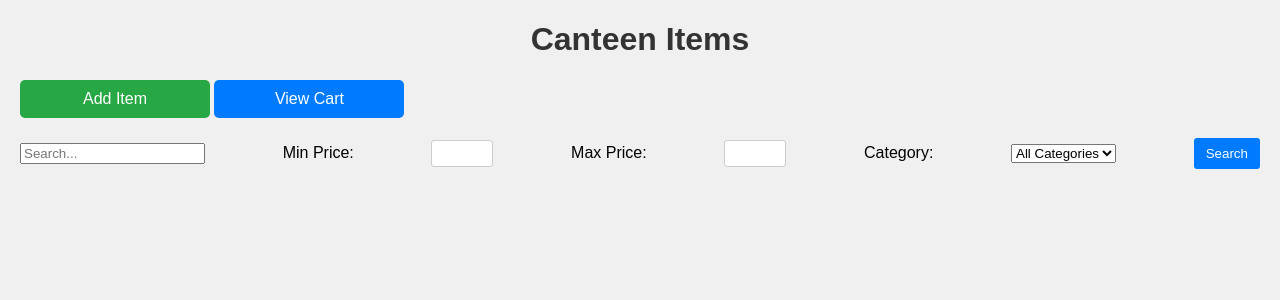
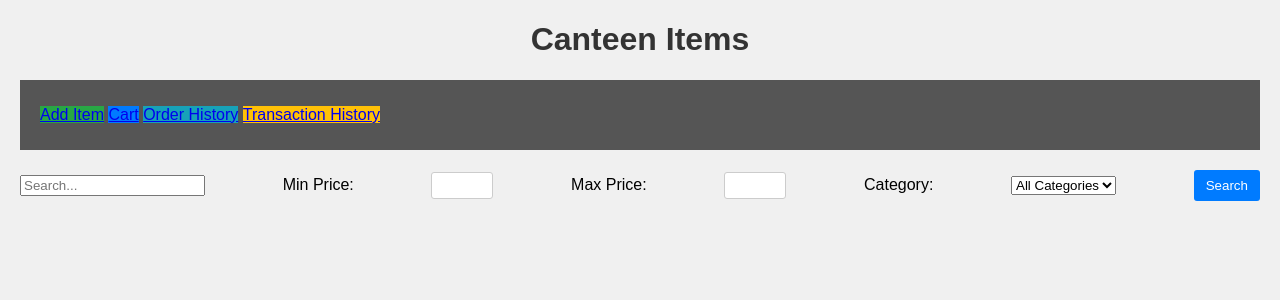
Before and after one commit to PSGSudalai/Canteen_QR, a Django app: page /canteen/items/ in a window 1280 px wide. Shown: the part 74-374 px from the top of the page. Run offline with Django 5.2, Linux system fonts and the light colour scheme; the visitor is signed in with stand-in values (Sample User, id 1); data that the repository does not hold is empty.

Commit message:
item list change

```diff
--- a/BASE/templates/canteen_items/item_list.html
+++ b/BASE/templates/canteen_items/item_list.html
@@ -53,13 +53,6 @@
 
         /* Style for list items */
         li {
-            background-color: #fff;
-            padding: 10px;
-            margin-bottom: 20px;
-            border-radius: 5px;
-            box-shadow: 0 2px 4px rgba(0, 0, 0, 0.1);
-            width: 145px; /* Fixed width */
-            height: 260px; /* Fixed height for card */
             display: inline-block; /* Ensure items are inline */
             vertical-align: top; /* Align items properly */
             text-align: center; /* Center align content */
@@ -130,16 +123,14 @@
             background-color: #0056b3;
         }
 
+        .nav {
+            background-color: #555;
+            padding: 10px 20px;
+            margin-bottom: 20px;
+        }
+
         .add-item-button {
-            display: inline-block;
-            width: 150px;
-            margin-bottom: 10px;
-            padding: 10px 20px;
             background-color: #28a745;
-            color: white;
-            text-align: center;
-            text-decoration: none;
-            border-radius: 5px;
         }
 
         .add-item-button:hover {
@@ -147,20 +138,43 @@
         }
 
         .view-cart-button {
-            display: inline-block;
-            width: 150px;
-            margin-bottom: 10px;
-            padding: 10px 20px;
             background-color: #007bff;
-            color: white;
-            text-align: center;
-            text-decoration: none;
-            border-radius: 5px;
-            margin-left: auto; /* Aligns to the right */
         }
 
         .view-cart-button:hover {
             background-color: #0056b3;
+        }
+
+        .order-history-button {
+            background-color: #17a2b8;
+        }
+
+        .order-history-button:hover {
+            background-color: #138496;
+        }
+
+        .transaction-history-button {
+            background-color: #ffc107;
+        }
+
+        .transaction-history-button:hover {
+            background-color: #d39e00;
+        }
+
+        .recharge-button {
+            background-color: #007bff;
+        }
+
+        .recharge-button:hover {
+            background-color: #0056b3;
+        }
+
+        .add-item-admin-button {
+            background-color: #28a745;
+        }
+
+        .add-item-admin-button:hover {
+            background-color: #218838;
         }
     </style>
 </head>
@@ -172,11 +186,19 @@
 
     <h1>Canteen Items</h1>
 
-    <a href="{% url 'canteen_item_create' %}" class="add-item-button">Add Item</a>
-
-    {% if user.is_staff or user.is_admin %}
-        <a href="{% url 'cart_list' %}" class="view-cart-button">View Cart</a>
-    {% endif %}
+    <div class="nav">
+        <ul>
+            {% if user.is_staff or user.is_admin %}
+                <li><a href="{% url 'canteen_item_create' %}" class="add-item-admin-button">Add Item</a></li>
+                <li><a href="{% url 'cart_list' %}" class="view-cart-button">Cart</a></li>
+                <li><a href="#" class="order-history-button">Order History</a></li>
+                <li><a href="#" class="transaction-history-button">Transaction History</a></li>
+            {% else %}
+                <li><a href="#" class="add-item-button">Order History</a></li>
+                <li><a href="#" class="transaction-history-button">Transaction History</a></li>
+            {% endif %}
+        </ul>
+    </div>
 
     <form method="GET" action="{% url 'canteen_item_list' %}">
         <input type="text" name="q" placeholder="Search...">
@@ -195,7 +217,7 @@
         <button type="submit">Search</button>
     </form>
 
-    <ul>
+    <ul class="card">
         {% for item in items %}
             <li>
                 <div class="item-image-container">
```
